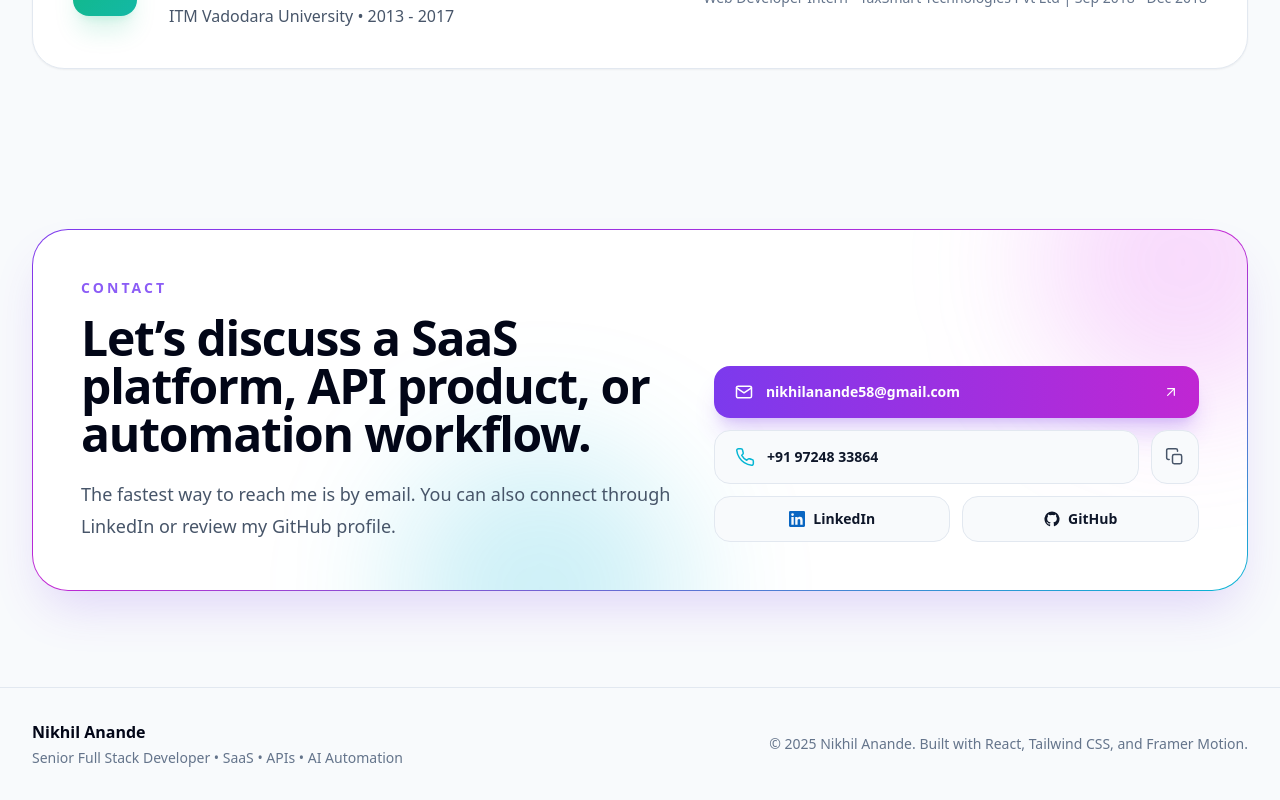
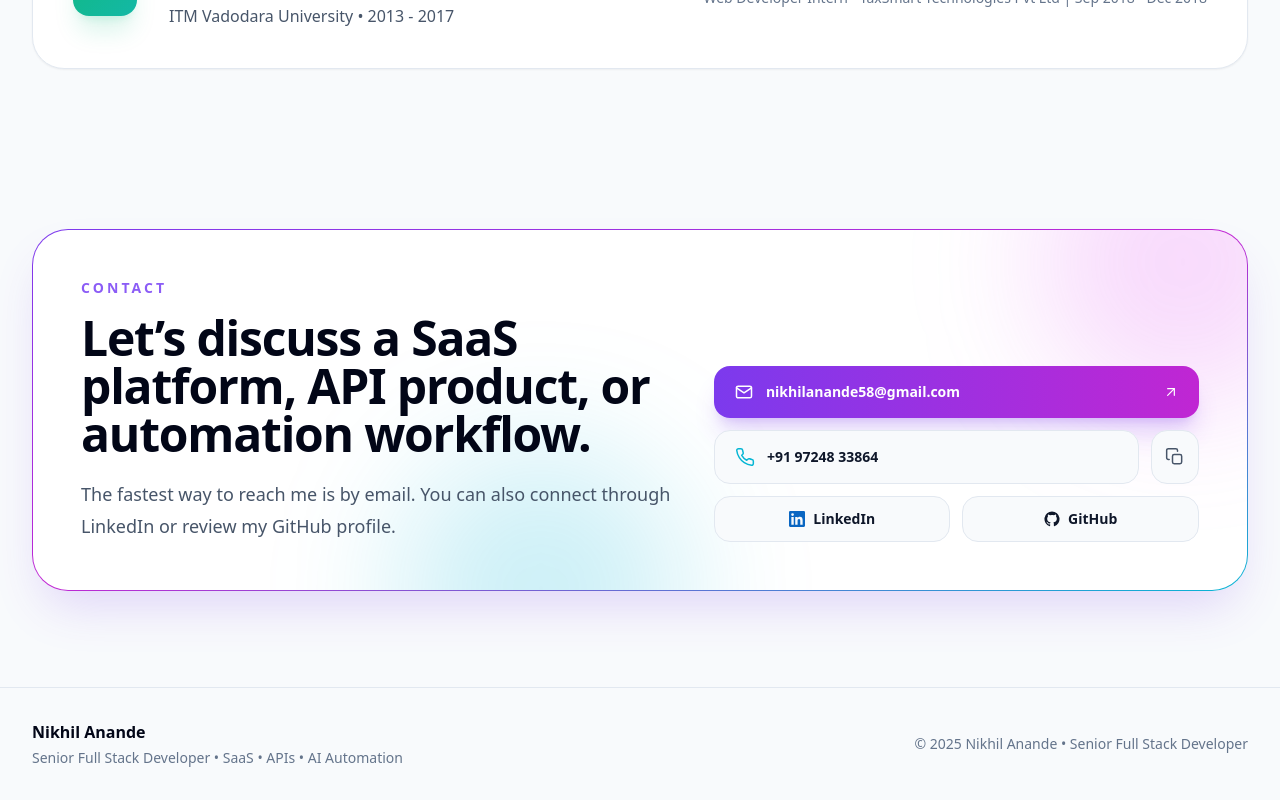
Before and after one commit to nikhil3112/nikhil-portfolio, a React (Vite) app: page / in a window 1280 px wide. Shown: the part 6711-7511 px from the top of the page. Built offline with nearby package versions, Linux system fonts and the light colour scheme.

Commit message:
chore: update footer to '© {year} Nikhil Anande • Senior Full Stack Developer'

```diff
--- a/src/App.jsx
+++ b/src/App.jsx
@@ -688,7 +688,7 @@ export default function App() {
             <p className={`font-black ${dark ? "text-white" : "text-slate-950"}`}>{profile.name}</p>
             <p className={`mt-1 text-sm ${dark ? "text-slate-500" : "text-slate-500"}`}>Senior Full Stack Developer • SaaS • APIs • AI Automation</p>
           </div>
-          <p className={`text-sm ${dark ? "text-slate-500" : "text-slate-500"}`}>© {new Date().getFullYear()} {profile.name}. Built with React, Tailwind CSS, and Framer Motion.</p>
+          <p className={`text-sm ${dark ? "text-slate-500" : "text-slate-500"}`}>© {new Date().getFullYear()} {profile.name} • Senior Full Stack Developer</p>
         </div>
       </footer>
 
```
